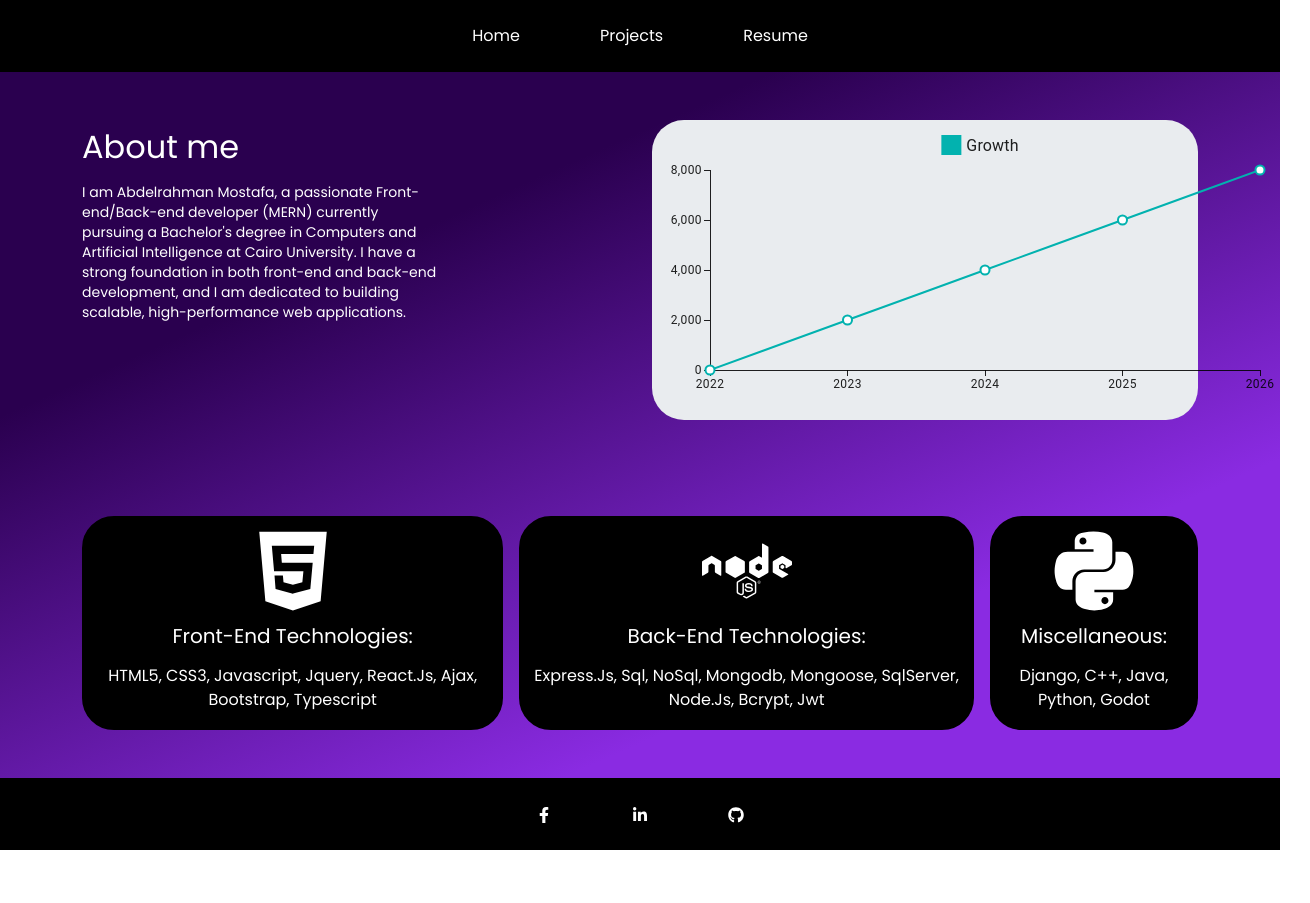
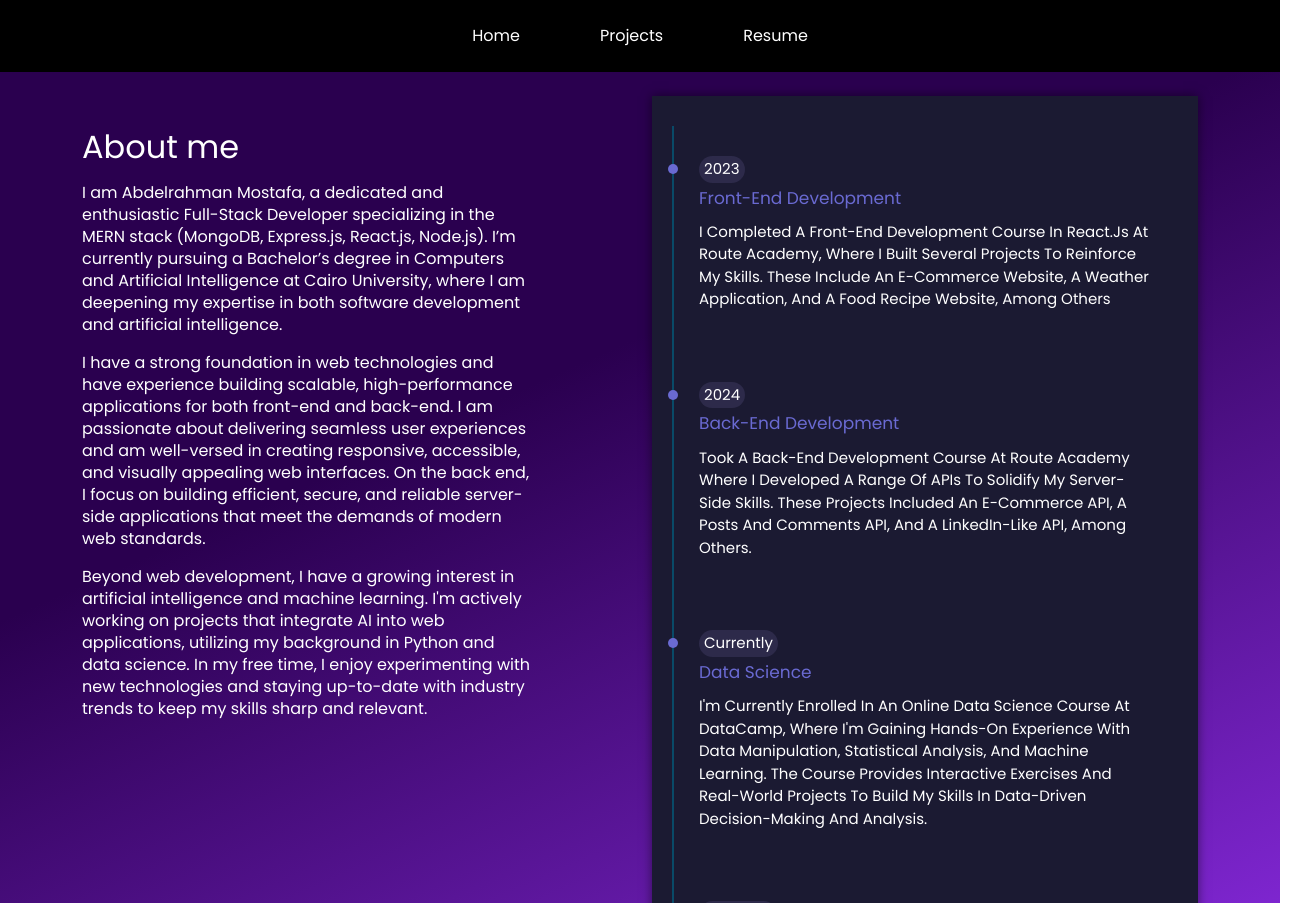
Before and after one commit to bodymostafa1/portfolio, a React (Create React App) app in the folder portfolio/: page /#/ in a window 1280 px wide. Shown: the top 903 px of the page, 1310 px wide, since content can reach past the window. Before the commit the page ends 850 px from the top, so only its background shows below. Built offline with nearby package versions, Linux system fonts and the light colour scheme.

Commit message:
new design

```diff
--- a/portfolio/src/components/Home/Home.css
+++ b/portfolio/src/components/Home/Home.css
@@ -1,11 +1,89 @@
-.sm-text{
-    font-size: 14px;
-    line-height: 20px;
+.sm-text {
+    font-size: 16px;
+    line-height: 22px;
 }
-.home-card:hover{
+
+.home-card:hover {
     transform: translateY(-10px);
-    box-shadow: 0 8px 16px rgba(0, 0, 0, 0.2);
+    box-shadow: 0 8px 16px rgba(0, 0, 0, 0.4);
 }
-.home-card{
-    transition: 0.3s ease;
+
+.home-card {
+    transition: 0.5s ease;
+    background-color: #1B1A32;
 }
+
+.timeline {
+    width: 100%;
+    background-color: #1B1A32;
+    color: #fff;
+    padding: 30px 20px;
+    box-shadow: 0px 0px 10px rgba(0, 0, 0, .5);
+}
+
+.timeline ul {
+    list-style-type: none;
+    border-left: 2px solid #094a68;
+    padding: 10px 5px;
+}
+
+.timeline ul li {
+    padding: 20px 20px;
+    position: relative;
+    cursor: pointer;
+    transition: .5s;
+}
+
+.timeline ul li span {
+    display: inline-block;
+    background-color: #2D2A4A ;
+    border-radius: 25px;
+    padding: 2px 5px;
+    font-size: 15px;
+    text-align: center;
+}
+
+.timeline ul li .content h3 {
+    color: #6A6AD2;
+    font-size: 17px;
+    padding-top: 5px;
+}
+
+.timeline ul li .content p {
+    padding: 5px 0px 15px 0px;
+    font-size: 15px;
+}
+
+.timeline ul li:before {
+    position: absolute;
+    content: '';
+    width: 10px;
+    height: 10px;
+    background-color: #6A6AD2;
+    border-radius: 50%;
+    left: -11px;
+    top: 28px;
+    transition: .5s;
+}
+
+.timeline ul li:hover {
+    background-color: #2D2A4A ;
+}
+
+.timeline ul li:hover:before {
+    background-color: #6A6AD2;
+    box-shadow: 0px 0px 10px 2px #6A6AD2;
+}
+
+@media (max-width:300px) {
+    .timeline {
+        width: 100%;
+        padding: 30px 5px 30px 10px;
+    }
+
+    .timeline ul li .content h3 {
+        color: #34ace0;
+        font-size: 15px;
+    }
+
+}
--- a/portfolio/src/components/Home/Home.jsx
+++ b/portfolio/src/components/Home/Home.jsx
@@ -1,6 +1,6 @@
 import * as React from 'react';
 import { LineChart } from '@mui/x-charts/LineChart';
-import { FaHtml5,FaNode ,FaPython    } from "react-icons/fa";
+import { FaHtml5, FaNode, FaPython } from "react-icons/fa";
 import './Home.css';
 function Home() {
   const pData = [0, 2000, 4000, 6000, 8000,];
@@ -14,44 +14,83 @@ function Home() {
   return <>
     <div className='container'>
       <div className='row justify-content-between'>
-        <div className='my-5 col-md-4'>
+        <div className='my-5 col-md-5'>
           <div className='text-white'>
             <h2 className='py-2'>About me</h2>
-            <p className=' sm-text typing'> I am Abdelrahman Mostafa, a passionate Front-end/Back-end developer (MERN)  currently pursuing a Bachelor's degree in Computers and Artificial Intelligence at Cairo University. I have a strong foundation in both front-end and back-end development, and I am dedicated to building scalable, high-performance web applications.</p>
+            <p className=' sm-text'> I am Abdelrahman Mostafa, a dedicated and enthusiastic Full-Stack Developer specializing in the MERN stack (MongoDB, Express.js, React.js, Node.js). I’m currently pursuing a Bachelor’s degree in Computers and Artificial Intelligence at Cairo University, where I am deepening my expertise in both software development and artificial intelligence.</p>
+            <p className='sm-text'>I have a strong foundation in web technologies and have experience building scalable, high-performance applications for both front-end and back-end. I am passionate about delivering seamless user experiences and am well-versed in creating responsive, accessible, and visually appealing web interfaces. On the back end, I focus on building efficient, secure, and reliable server-side applications that meet the demands of modern web standards.</p>
+            <p className='sm-text'>Beyond web development, I have a growing interest in artificial intelligence and machine learning. I'm actively working on projects that integrate AI into web applications, utilizing my background in Python and data science. In my free time, I enjoy experimenting with new technologies and staying up-to-date with industry trends to keep my skills sharp and relevant.</p>
           </div>
         </div>
-        <div className='col-md-6 my-5'>
-          <div className='bg-body rounded rounded-5 bg-body-secondary'>
-            <LineChart
-              className=' mx-2'
-              width={650}
-              height={300}
-              series={[
-                { data: pData, label: 'Growth' },
-              ]}
-              xAxis={[{ scaleType: 'point', data: xLabels }]}
-            />
+        <div className=' text-capitalize col-md-6 mt-4'>
+          <div class="timeline">
+            <ul>
+              <li>
+                <span>2023</span>
+                <div class="content">
+                  <h3>Front-end development</h3>
+                  <p>
+                    I completed a front-end development course in React.js at Route Academy, where I built several projects to reinforce my skills. These include an e-commerce website, a weather application, and a food recipe website, among others
+                  </p>
+                </div>
+              </li>
+              <li>
+                <span>2024</span>
+                <div class="content">
+                  <h3>back-end development</h3>
+                  <p>
+                    took a back-end development course at Route Academy where i developed a range of APIs to solidify my server-side skills. These projects included an e-commerce API, a posts and comments API, and a LinkedIn-like API, among others.
+                  </p>
+                </div>
+              </li>
+              <li>
+                <span>currently</span>
+                <div class="content">
+                  <h3>data science</h3>
+                  <p>
+                    I'm currently enrolled in an online data science course at DataCamp, where I'm gaining hands-on experience with data manipulation, statistical analysis, and machine learning. The course provides interactive exercises and real-world projects to build my skills in data-driven decision-making and analysis.
+                  </p>
+                </div>
+              </li>
+              <li>
+                <span>expected</span>
+                <div class="content">
+                  <h3>future expectations</h3>
+                  <p>
+                    Over the next two years, I am committed to honing my skills in three interconnected fields: front-end development, back-end development, and data science. I have deliberately chosen these areas because they complement each other, creating a well-rounded expertise that will enable me to build comprehensive and innovative solutions.                  </p>
+                </div>
+              </li>
+            </ul>
           </div>
         </div>
       </div>
-      <div className="d-flex justify-content-center py-5 text-capitalize gap-3  ">
-        <div className=' rounded rounded-5 home-card border border-black border-2 bg-black text-center text-white '>
-          <FaHtml5 className='icon-size-xl mt-2' />
+      <div className="container">
+        <div className="d-flex justify-content-between py-5 text-capitalize gap-3  row">
+          <div className='col-md-4 rounded rounded-5 home-card text-center text-white '>
+            <div>
+            <FaHtml5 className='icon-size-xl mt-2 ' />
             <h5 className=' py-2'> Front-end technologies:</h5>
             <p>HTML5, CSS3, Javascript, jquery, React.js, ajax, bootstrap, typescript </p>
             </div>
-        <div className=' rounded rounded-5 home-card border border-black border-2 bg-black text-center text-white '>
+          </div>
+          <div className='col-md-4  rounded rounded-5 home-card text-center text-white '>
+            <div>
             <FaNode className='icon-size-xl mt-2' />
             <h5 className=' py-2'> Back-end technologies:</h5>
             <p>express.js, sql, noSql, mongodb, mongoose, sqlServer, Node.js, bcrypt, jwt</p>
             </div>
-        <div className=' rounded rounded-5 home-card border border-black border-2 bg-black text-center text-white '>
-        <FaPython  className='icon-size-xl mt-2' />
+          </div>
+          <div className='col-md-3 rounded rounded-5 home-card text-center text-white '>
+            <div>
+            <FaPython className='icon-size-xl mt-2' />
             <h5 className=' py-2'> miscellaneous:</h5>
             <p>django, C++, Java, python, godot</p>
             </div>
           </div>
         </div>
+      </div>
+
+    </div>
 
   </>
 }
--- a/portfolio/src/components/Projects/Projects.css
+++ b/portfolio/src/components/Projects/Projects.css
@@ -6,7 +6,7 @@
   }
 
   .project-card {
-    background: linear-gradient(45deg, #4b0082, #8a2be2);
+    background-color: #1B1A32 !important;
     border: none;
     border-radius: 15px;
     box-shadow: 0 4px 8px rgba(0, 0, 0, 0.1);
```
Lines whose indentation alone changed are shown as unchanged.
